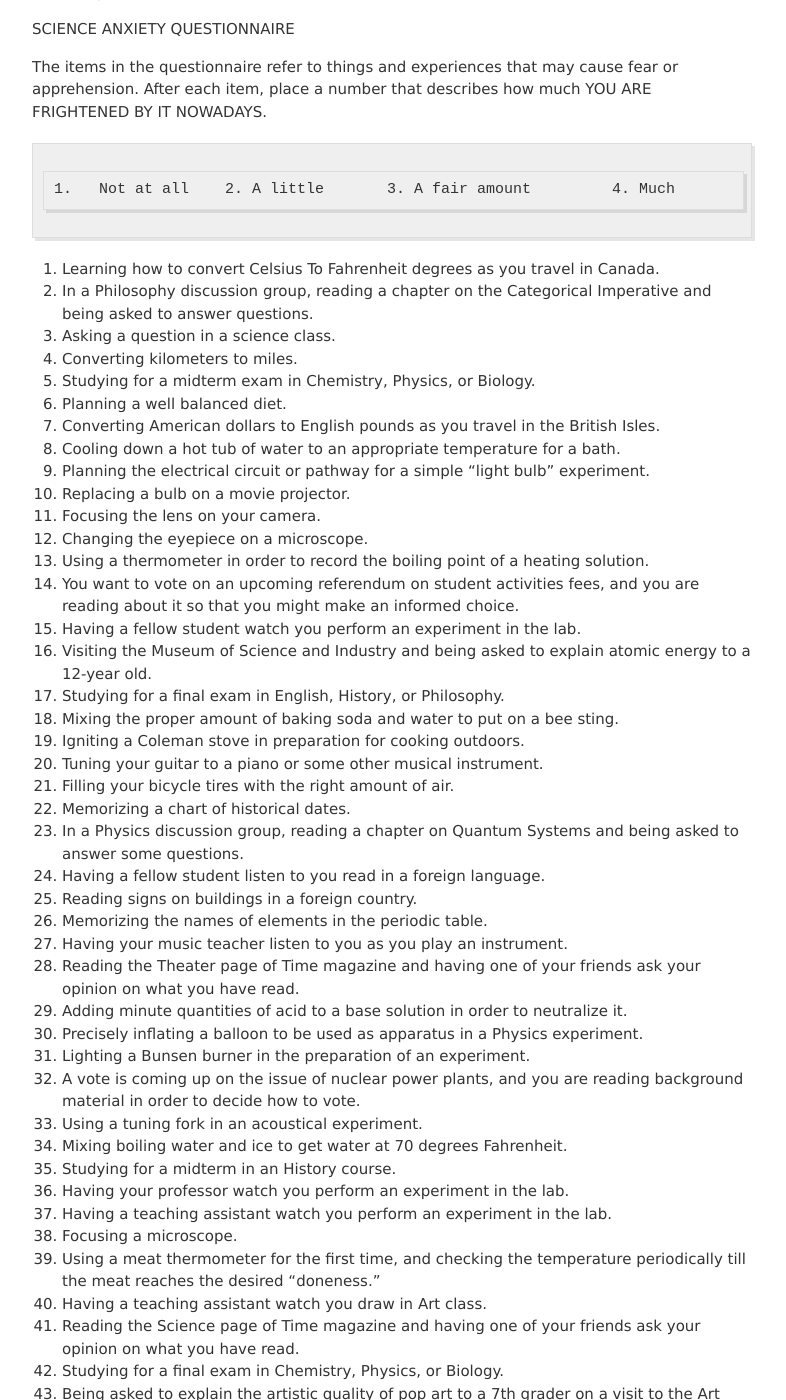
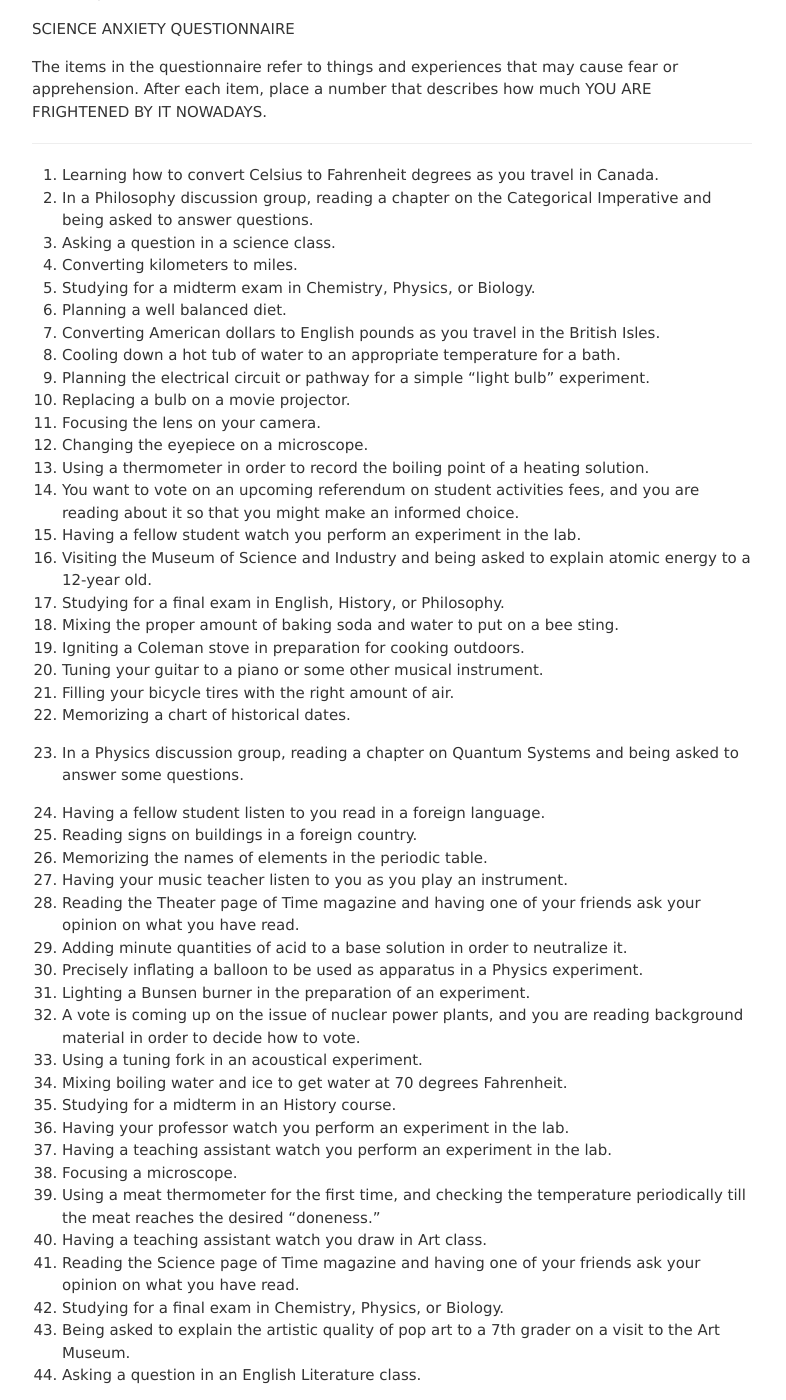
Before and after one commit to jvmallow/jvmallow.github.io, a Jekyll site: the page built from _posts/2025-05-31-Science_Anxiety.md, in a window 1280 px wide and 1400 px high, scrolled down 3159 px. Shown: the whole window, without its empty margins (248-1034 px from the left). Built offline with Jekyll 4.4.1, drawn with Linux system fonts in a browser that asks for light colours; a script that is not in the unit is left out; some of the changed text lies outside the part shown.

Commit message:
Update 2025-05-31-Science_Anxiety.md

```diff
--- a/_posts/2025-05-31-Science_Anxiety.md
+++ b/_posts/2025-05-31-Science_Anxiety.md
@@ -76,59 +76,7 @@ We have used two questionnaires: one for anxieties, the other for attitudes. In
 
 
 
- SCIENCE ANXIETY QUESTIONNAIRE
-
-The items in the questionnaire refer to things and experiences that may cause fear or apprehension. After  each item, place a number that describes how much YOU ARE FRIGHTENED BY IT NOWADAYS.
-
-    1.   Not at all    2. A little       3. A fair amount         4. Much         5.  Very much
-
- 1.	Learning how to convert Celsius To Fahrenheit degrees as you travel in Canada.
- 2.	In a Philosophy discussion group, reading a chapter on the Categorical Imperative and being asked to answer questions.
- 3.	Asking a question in a science class.
- 4.	Converting kilometers to miles.
- 5.	Studying for a midterm exam in Chemistry, Physics, or Biology.
- 6.	Planning a well balanced diet.
- 7.	Converting American dollars to English pounds as you travel in the British Isles.
- 8.	Cooling down a hot tub of water to an appropriate temperature for a bath.
- 9.	Planning the electrical circuit or pathway for a simple "light bulb" experiment.
-10.	Replacing a bulb on a movie projector.
-11.	Focusing the lens on your camera.
-12.	Changing the eyepiece on a microscope.
-13.	Using a thermometer in order to record the boiling point of a heating solution.
-14.	You want to vote on an upcoming referendum on student activities fees, and you are reading about it so that you might make an informed choice.
-15.	Having a fellow student watch you perform an experiment in the lab.
-16.	Visiting the Museum of Science and Industry and being asked to explain atomic energy to a 12-year old.
-17.	Studying for a final exam in English, History, or Philosophy.
-18.	Mixing the proper amount of baking soda and water to put on a bee sting.
-19.	Igniting a Coleman stove in preparation for cooking outdoors.
-20.	Tuning your guitar to a piano or some other musical instrument.
-21.	Filling your bicycle tires with the right amount of air.
-22.	Memorizing a chart of historical dates.
-23.	In a Physics discussion group, reading a chapter on Quantum Systems and being asked to answer some questions.
-24.	Having a fellow student listen to you read in a foreign language.
-25.	Reading signs on buildings in a foreign country.
-26.	Memorizing the names of elements in the periodic table.
-27.	Having your music teacher listen to you as you play an instrument.
-28.	Reading the Theater page of Time magazine and having one of your friends ask your opinion on what you have read.
-29.	Adding minute quantities of acid to a base solution in order to neutralize it.
-30.	Precisely inflating a balloon to be used as apparatus in a Physics experiment.
-31.	Lighting a Bunsen burner in the preparation of an experiment.
-32.	A vote is coming up on the issue of nuclear power plants, and you are reading background material in order to decide how to vote.
-33.	Using a tuning fork in an acoustical experiment.
-34.	Mixing boiling water and ice to get water at 70 degrees Fahrenheit.
-35.	Studying for a midterm in an History course.
-36.	Having your professor watch you perform an experiment in the lab.
-37.	Having a teaching assistant watch you perform an experiment in the lab.
-38.	Focusing a microscope.
-39.	Using a meat thermometer for the first time, and checking the temperature periodically till the meat reaches the desired       "doneness."
-40.	Having a teaching assistant watch you draw in Art class.
-41.	Reading the Science page of Time magazine and having one of your friends ask your opinion on what you have read.
-42.	Studying for a final exam in Chemistry, Physics, or Biology.
-43.	Being asked to explain the artistic quality of pop art to a 7th grader on a visit to the Art Museum.
-44.	Asking a question in an English Literature class.
-
-
-Science Anxiety Questionnaire
+SCIENCE ANXIETY QUESTIONNAIRE
 
 The items in the questionnaire refer to things and experiences that may cause fear or apprehension. After each item, place a number that describes how much YOU ARE FRIGHTENED BY IT NOWADAYS.
 
```
